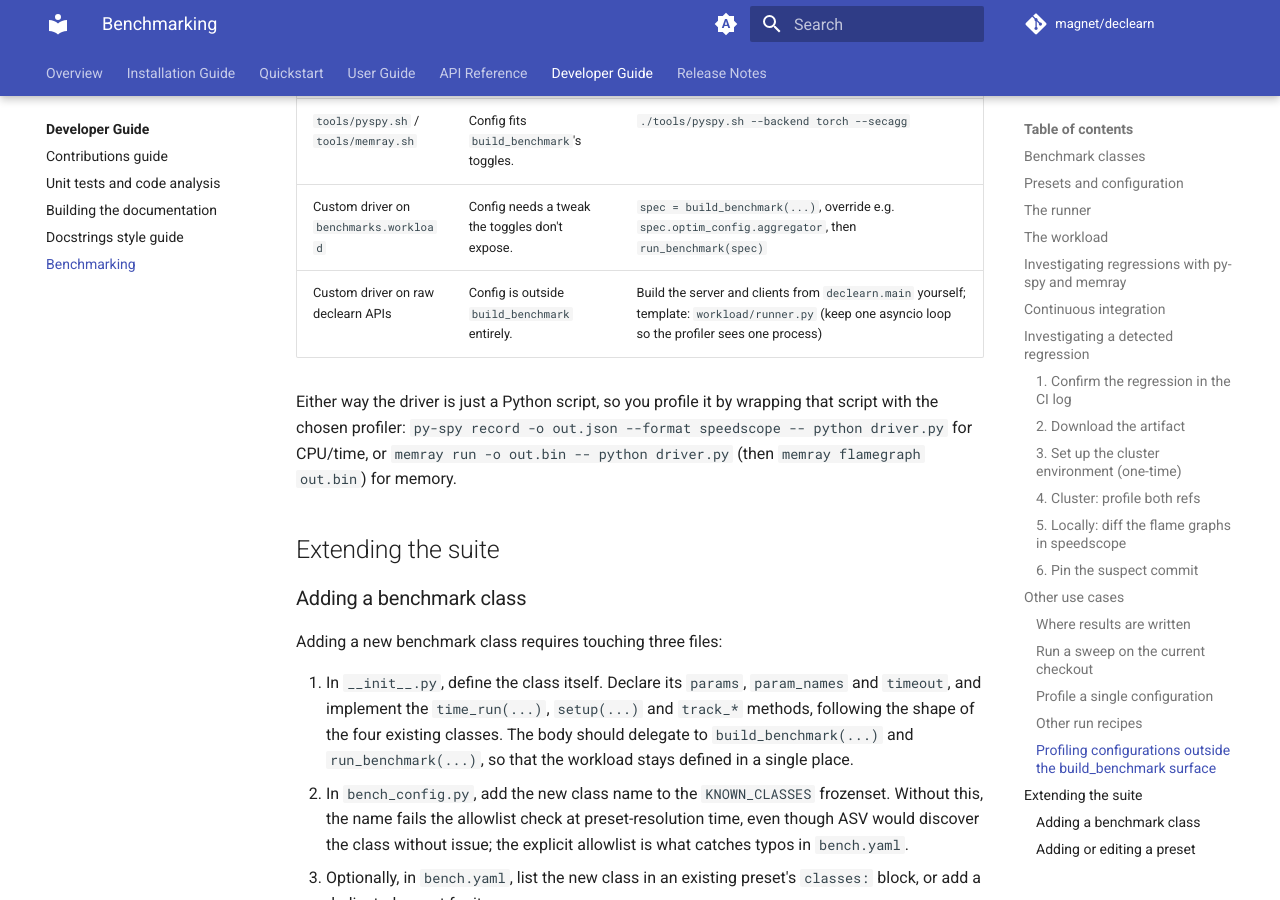
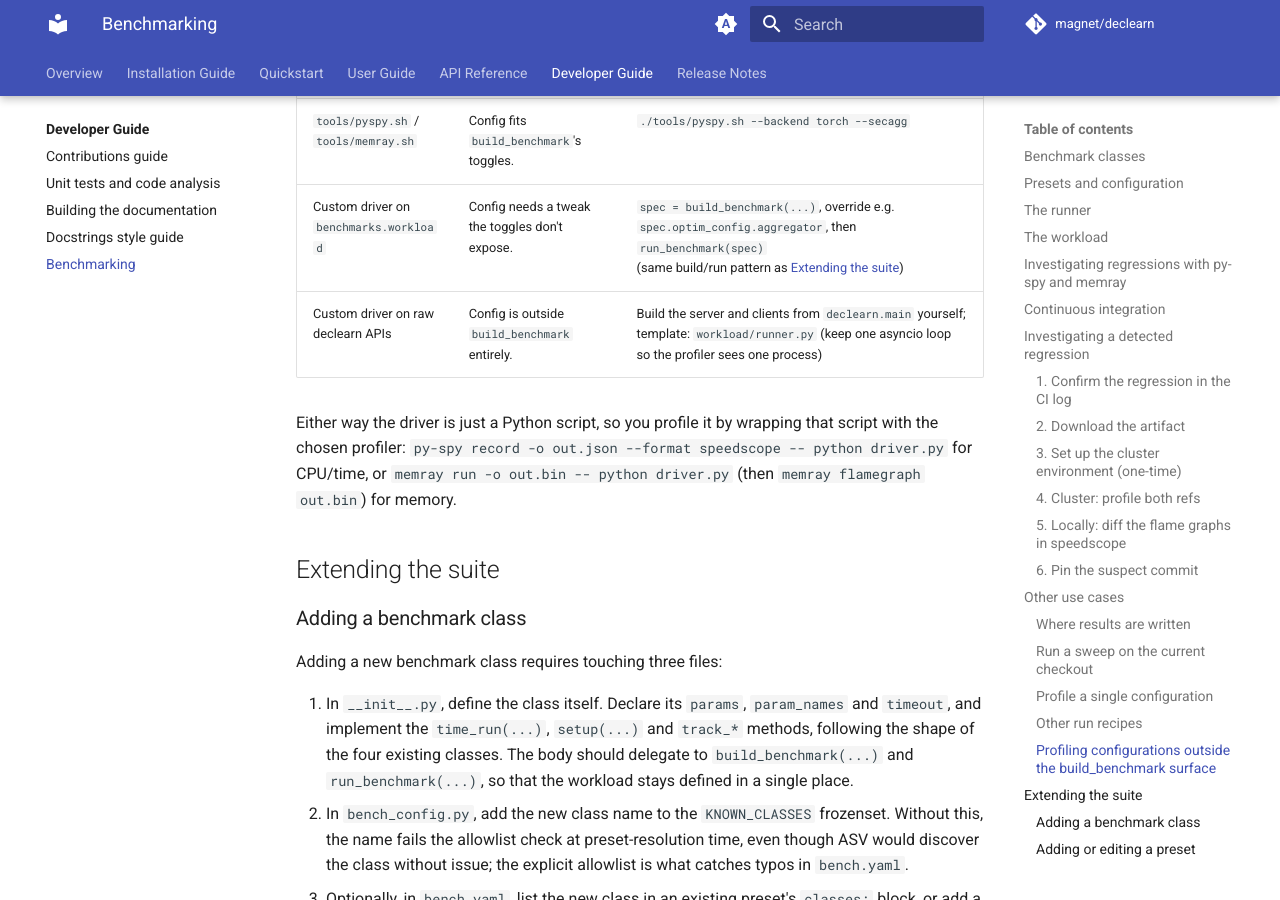
Before and after one commit to DecLearn/declearn, an MkDocs documentation site: the page built from docs/devs-guide/benchmarks.md, in a window 1280 px wide and 900 px high, scrolled down 8734 px. Built offline with MkDocs 1.6.1 and Material for MkDocs 9.7.7, drawn with Linux system fonts in a browser that asks for light colours; the version menu is left out.

Commit message:
refrenced the bench suite extension

```diff
--- a/docs/devs-guide/benchmarks.md
+++ b/docs/devs-guide/benchmarks.md
@@ -377,7 +377,7 @@ three layers available, ordered from the cheapest to the most general:
 | Layer | Use when | Example |
 |---|---|---|
 | `tools/pyspy.sh` / `tools/memray.sh` | Config fits `build_benchmark`'s toggles. | `./tools/pyspy.sh --backend torch --secagg` |
-| Custom driver on `benchmarks.workload` | Config needs a tweak the toggles don't expose. | `spec = build_benchmark(...)`, override e.g. `spec.optim_config.aggregator`, then `run_benchmark(spec)` |
+| Custom driver on `benchmarks.workload` | Config needs a tweak the toggles don't expose. | `spec = build_benchmark(...)`, override e.g. `spec.optim_config.aggregator`, then `run_benchmark(spec)`<br>(same build/run pattern as [Extending the suite](#extending-the-suite)) |
 | Custom driver on raw declearn APIs | Config is outside `build_benchmark` entirely. | Build the server and clients from `declearn.main` yourself; template: `workload/runner.py` (keep one asyncio loop so the profiler sees one process) |
 
 Either way the driver is just a Python script, so you profile it by
```
